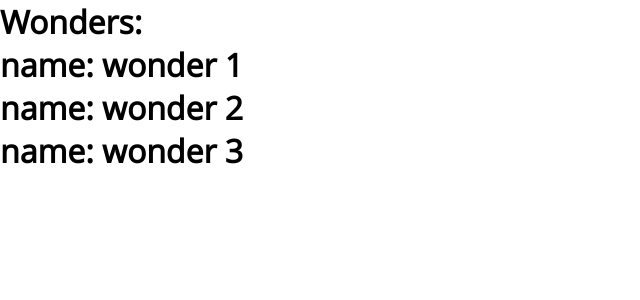
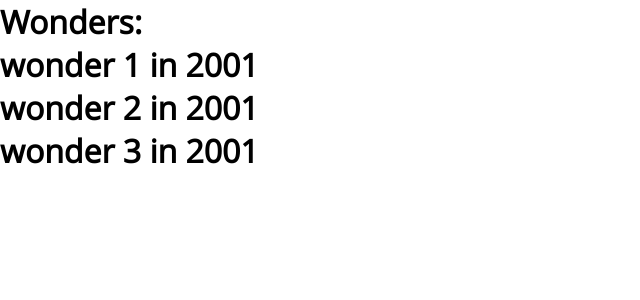
Before and after one commit to anton25360/react-Wonders, a React (Create React App) app: page / in a window 1280 px wide. Shown: the top 300 px of the page, without its empty margins (0-640 px from the left). Built offline with nearby package versions, Linux system fonts and the light colour scheme.

Commit message:
added img and date props

```diff
--- a/src/App.js
+++ b/src/App.js
@@ -3,12 +3,13 @@ import './App.css';
 import WonderCard from './components/WonderCard'
 
 function App() {
+
   return (
     <div className="App">
       <h1>Wonders:</h1>
-      <WonderCard name='wonder 1'/>
-      <WonderCard name='wonder 2'/>
-      <WonderCard name='wonder 3'/>
+      <WonderCard name='wonder 1' dateBuilt='2001' imgLink='https://picsum.photos/200'/>
+      <WonderCard name='wonder 2' dateBuilt='2001' imgLink='https://picsum.photos/200'/>
+      <WonderCard name='wonder 3' dateBuilt='2001' imgLink='https://picsum.photos/200'/>
     </div>
   );
 }
--- a/src/components/WonderCard.js
+++ b/src/components/WonderCard.js
@@ -4,7 +4,7 @@ export class WonderCard extends Component {
     render() {
         return (
             <div>
-                <h1>name: {this.props.name}</h1>
+                <h1>{this.props.name} in {this.props.dateBuilt}</h1>
             </div>
         )
     }
```
